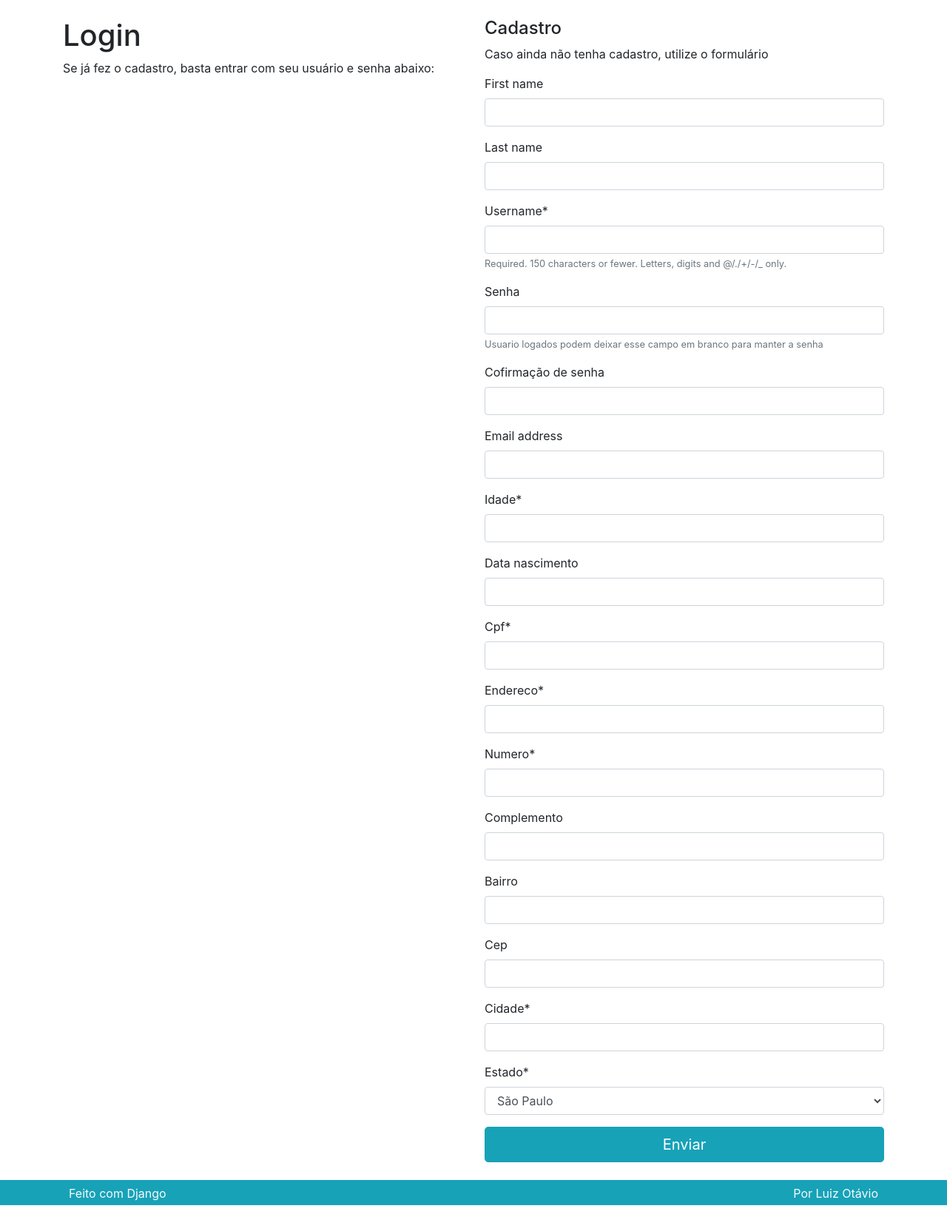
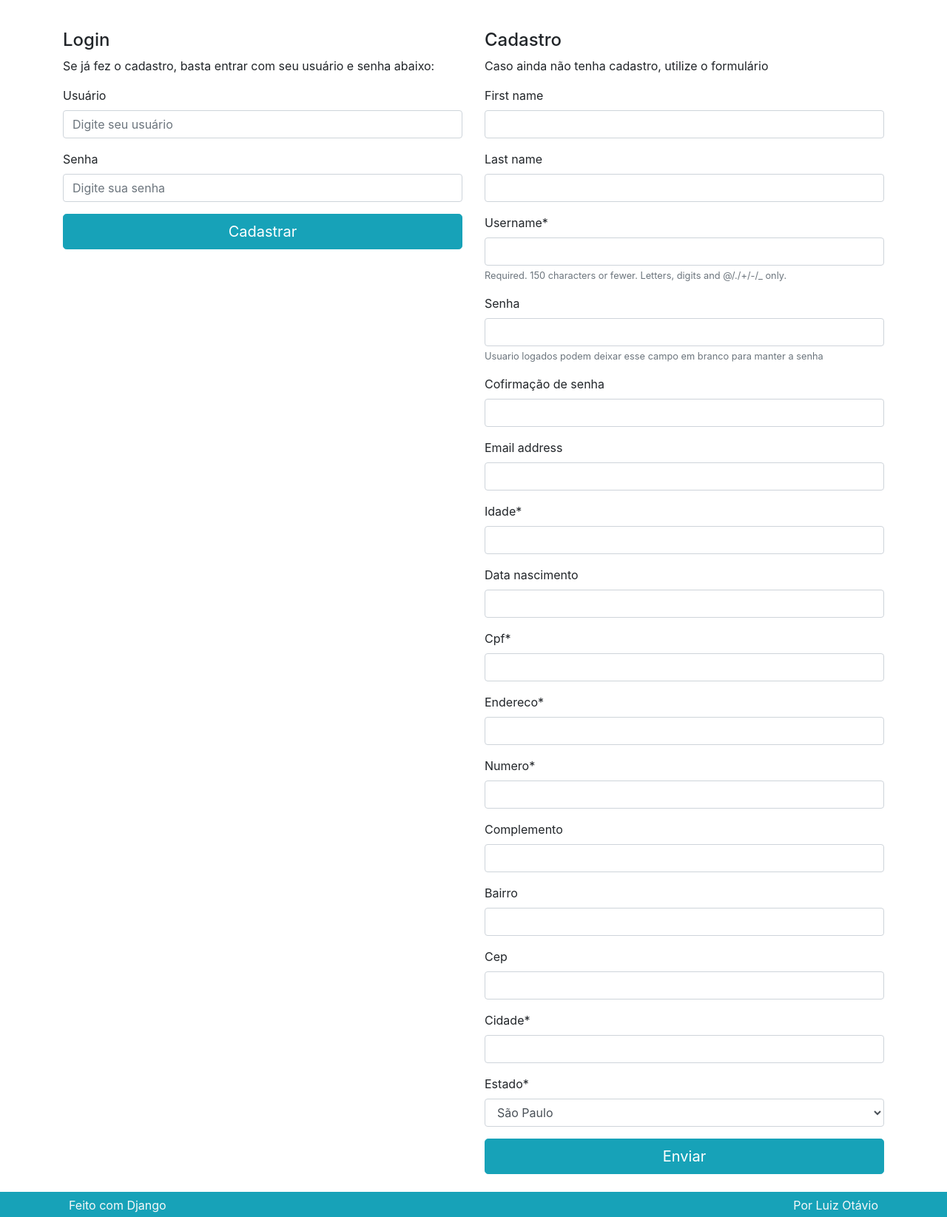
Before and after one commit to krawler/loja_django, a Django app: page /perfil/ in a window 1280 px wide. Shown: the part 56-1701 px from the top of the page at 74% size. Run offline with Django 4.2, Linux system fonts and the light colour scheme; some libraries are stand-ins or nearby versions.

Commit message:
inclusão do formulario de login

```diff
--- a/perfil/templates/perfil/criar.html
+++ b/perfil/templates/perfil/criar.html
@@ -6,13 +6,28 @@
 
 <div class="row">
     {% if not request.user.is_authenticated %}
-        <div class="col-lg">
-            <h1>Login</h1>
+        <div class="col-lg mt-3">
+            <h4>Login</h4>
             <p>Se já fez o cadastro, basta entrar com seu usuário e senha abaixo:</p>
+            <form method="POST" action="{% url 'perfil:login' %}">
+                {% csrf_token %}
+                <div class="form-group">
+                    <label for="InputUsuario">Usuário</label>
+                    <input type="text" name="username" id="username" placeholder="Digite seu usuário"
+                           class="form-control" aria-describedby="usuarioHelp">
+                </div>
+                <div class="form-group">
+                    <label for="InputUsuario">Senha</label>
+                    <input type="password" name="password" placeholder="Digite sua senha"
+                           class="form-control" id="exampleInputPassword">
+                </div>
+                <button type="submit" class="btn btn-primary btn-block btn-lg">Cadastrar</button>
+            </form>
+
         </div>
     {% endif %}
 
-    <div class="col-lg">
+    <div class="col-lg mt-3">
         {% block titulocadastro %}
             <h4>Cadastro</h4>
             <p>Caso ainda não tenha cadastro, utilize o formulário</p>
```
